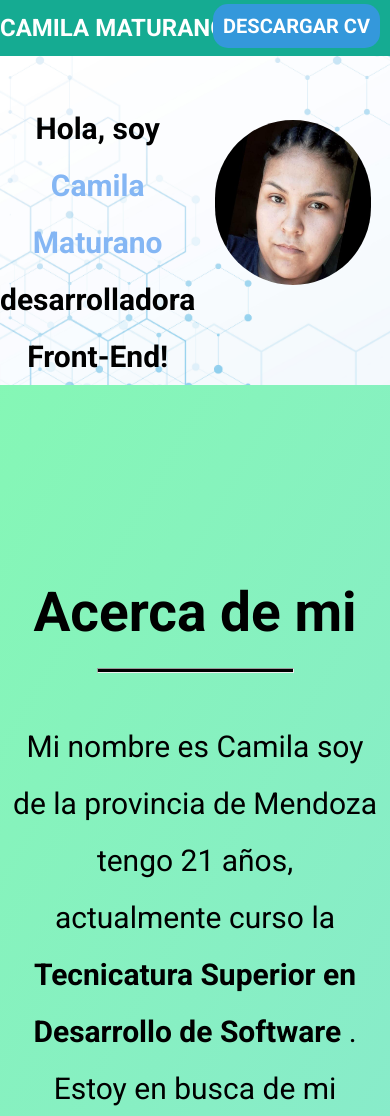
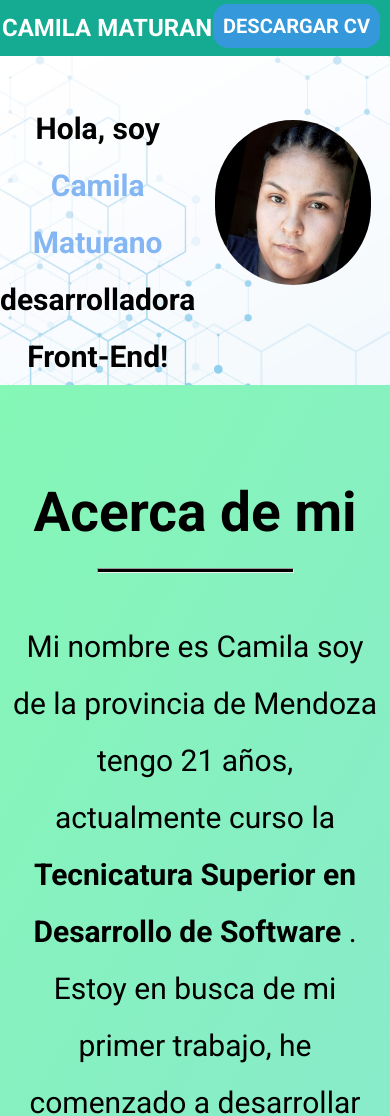
Before and after one commit to CamilaMaturano00/CMaturanoPortafolio, a plain HTML site: page index.html in a window 390 px wide. Shown: the top 1116 px of the page. Drawn offline with nearby package versions, Linux system fonts and the light colour scheme.

Commit message:
Arreglos de header

```diff
--- a/css/style.css
+++ b/css/style.css
@@ -290,7 +290,7 @@ a img{
         opacity: 0;
     }
     .titulo{
-        padding-left: 0;
+        padding-left: 2px;
         font-size: 24px;
     }
     nav li{
@@ -325,7 +325,10 @@ a img{
     section p{
         width: 370px;
     }
-    .principal, .principal, .info-personal, #habilidades, #proyectos, .footer-basic, .form, .contenedor-proyectos, .contenedor-habilidades{
+    .info-personal{
+        margin-top: 100px;
+    }
+    .principal, .info-personal, #habilidades, #proyectos, .footer-basic, .form, .contenedor-proyectos, .contenedor-habilidades{
         width: auto;
         height: auto;
     }
```
